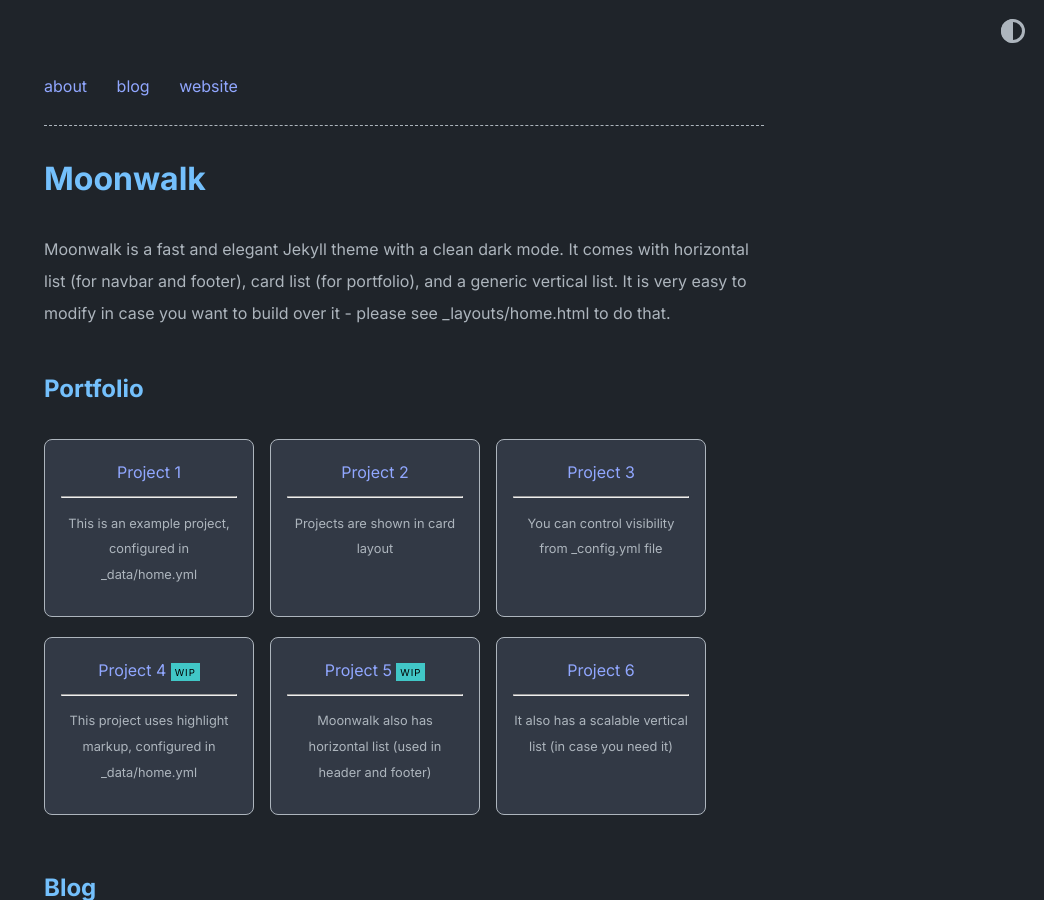
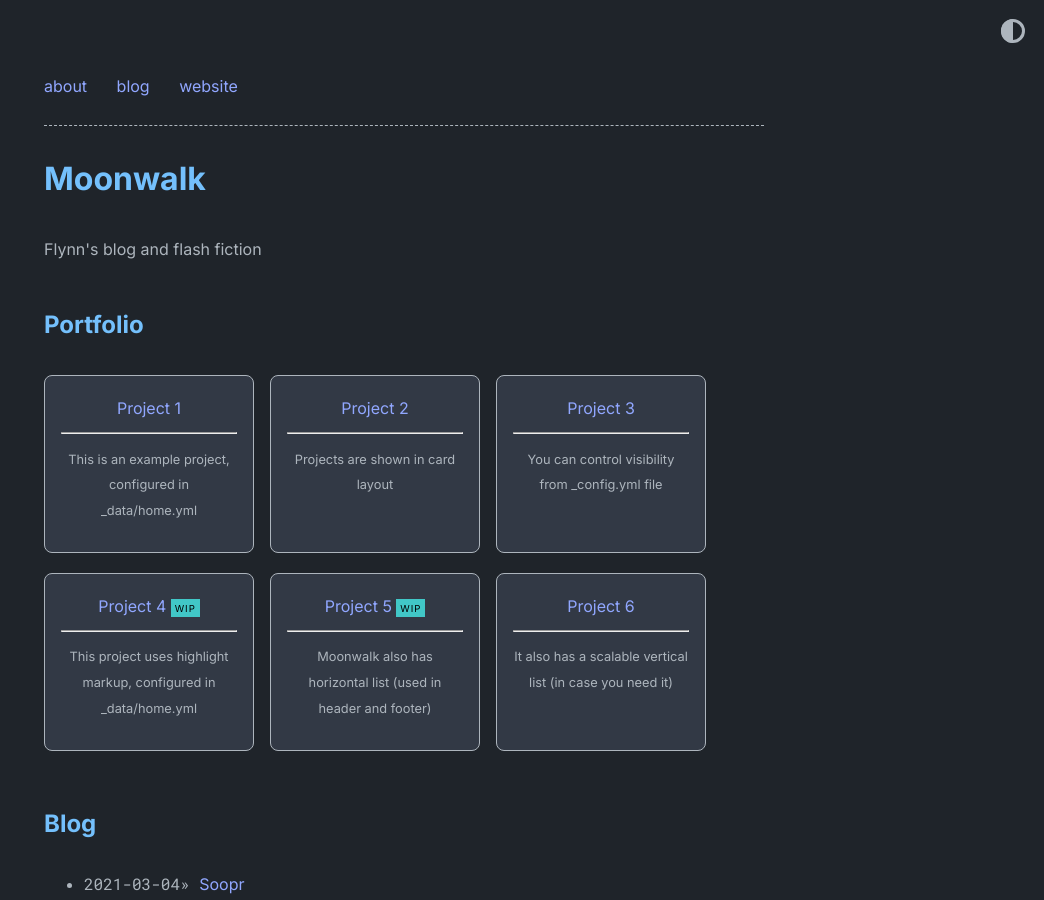
Before and after one commit to flynnsharwood/blog., a Jekyll site: the page built from index.md, in a window 1280 px wide and 900 px high. Shown: the whole window, without its empty margins (236-1280 px from the left). Built offline with Jekyll 4.4.1, drawn with Linux system fonts in a browser that asks for light colours.

Commit message:
Update _config.yml

```diff
--- a/_config.yml
+++ b/_config.yml
@@ -1,8 +1,8 @@
 title: Moonwalk
 author: Abhinav Saxena
-url: https://www.abhinavsaxena.com/moonwalk # root address of the site
+url: www.github.io/flynnsharwood/blog./ # root address of the site
 description: > # description of the site (multiple lines allowed)
-  Moonwalk is a fast and elegant Jekyll theme with a clean dark mode. It comes with horizontal list (for navbar and footer), card list (for portfolio), and a generic vertical list. It is very easy to modify in case you want to build over it - please see _layouts/home.html to do that.
+  Flynn's blog and flash fiction
 
 permalink: /:slug
 
```
